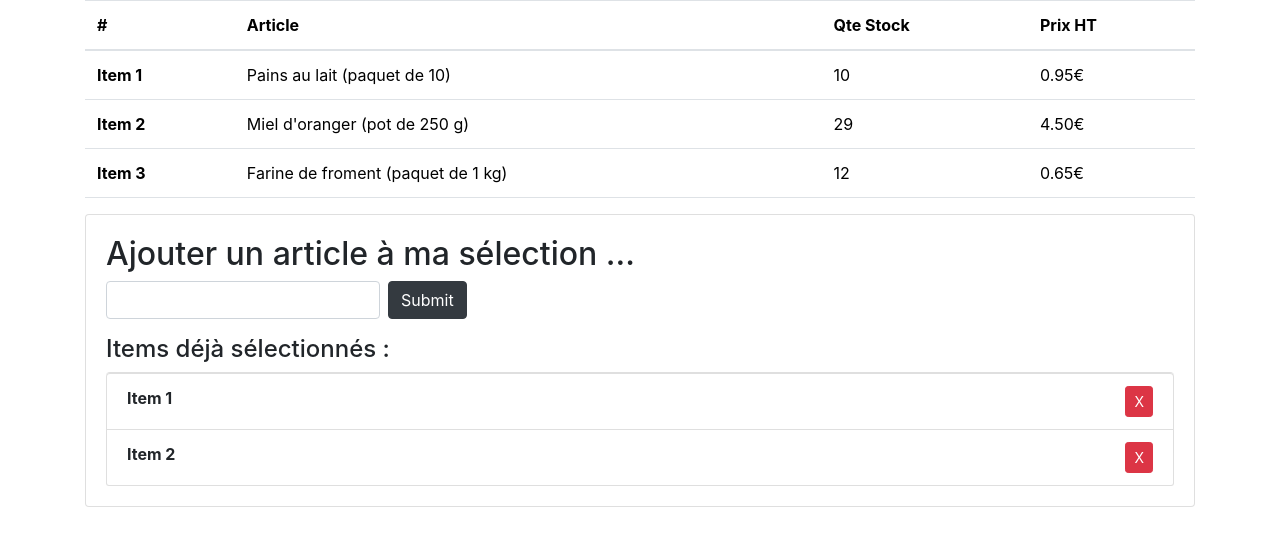
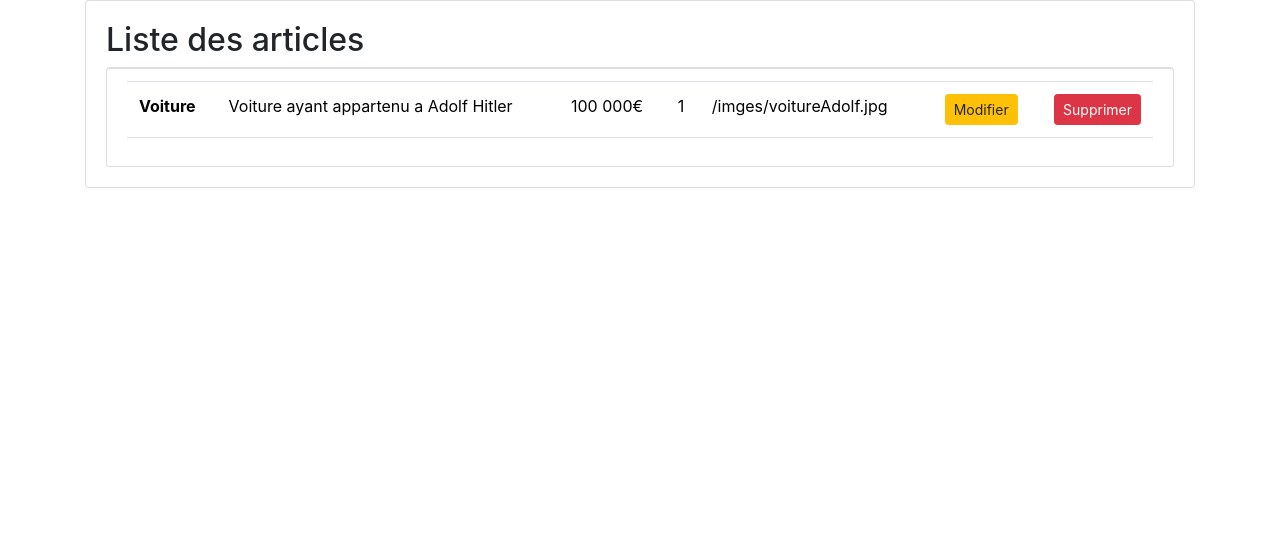
Before and after one commit to Lifzerr/R3.01---Projet-Final, a PHP site: page /dashboard.php in a window 1280 px wide. Shown: the part 56-602 px from the top of the page. Run offline with PHP 8.4, Linux system fonts and the light colour scheme; the visitor is signed in with stand-in values (Sample User, id 1); some libraries are stand-ins or nearby versions.

Commit message:
Suppression de la table qui contenait les articles : ajout de boutons modif/supp

```diff
--- a/dashboard.php
+++ b/dashboard.php
@@ -45,55 +45,24 @@
     ?>
 
     <div class="container">
-        <table class="table">
-        <thead>
-            <tr>
-            <th scope="col">#</th>
-            <th scope="col">Article</th>
-            <th scope="col">Qte Stock</th>
-            <th scope="col">Prix HT</th>
-            </tr>
-        </thead>
-        <tbody>
-            <tr>
-            <th scope="row">Item 1</th>
-            <td>Pains au lait (paquet de 10)</td>
-            <td>10</td>
-            <td>0.95€</td>
-            </tr>
-            <tr>
-            <th scope="row">Item 2</th>
-            <td>Miel d'oranger (pot de 250 g)</td>
-            <td>29</td>
-            <td>4.50€</td>
-            </tr>
-            <tr>
-            <th scope="row">Item 3</th>
-            <td>Farine de froment (paquet de 1 kg)</td>
-            <td>12</td>
-            <td>0.65€</td>
-            </tr>
-        </tbody>
-        </table>
-    </div>
+        <div id="main" class="card card-body">
+        <h2 class="title">Liste des articles</h2>
 
-    <div class="container">
-        <div id="main" class="card card-body">
-        <h2 class="title">Ajouter un article à ma sélection ...</h2>
-        <form name="monFormulaire" id="addForm" class="form-inline mb-3">
-            <input type="text" class="form-control mr-2" id="item" name="ZoneSaisie" />
-            <input type="submit" class="btn btn-dark" value="Submit" />
-        </form>
-        <h4 class="title">Items déjà sélectionnés :</h4>
-        <ul id="items" class="list-group font-weight-bold">
+        <ul id="items" class="list-group">
             <li class="list-group-item">
-            Item 1
-            <button class="btn btn-danger btn-sm float-right">X</button>
-            </li>
-            <li class="list-group-item">
-            Item 2
-            <button class="btn btn-danger btn-sm float-right">X</button>
-            </li>
+            <table class="table">
+            <tbody>
+                <tr>
+                <th scope="row">Voiture</th>
+                <td>Voiture ayant appartenu a Adolf Hitler</td>
+                <td>100 000€</td>
+                <td>1</td>
+                <td>/imges/voitureAdolf.jpg</td>
+                <td> <button id="btnModifier" class="btn btn-warning btn-sm float-right">Modifier</button> </td>
+                <td> <button id="btnSupprimer" class="btn btn-danger btn-sm float-right">Supprimer</button> </td>
+                </tr>
+            </tbody>
+            </table>
         </ul>
         </div>
     </div>
```
